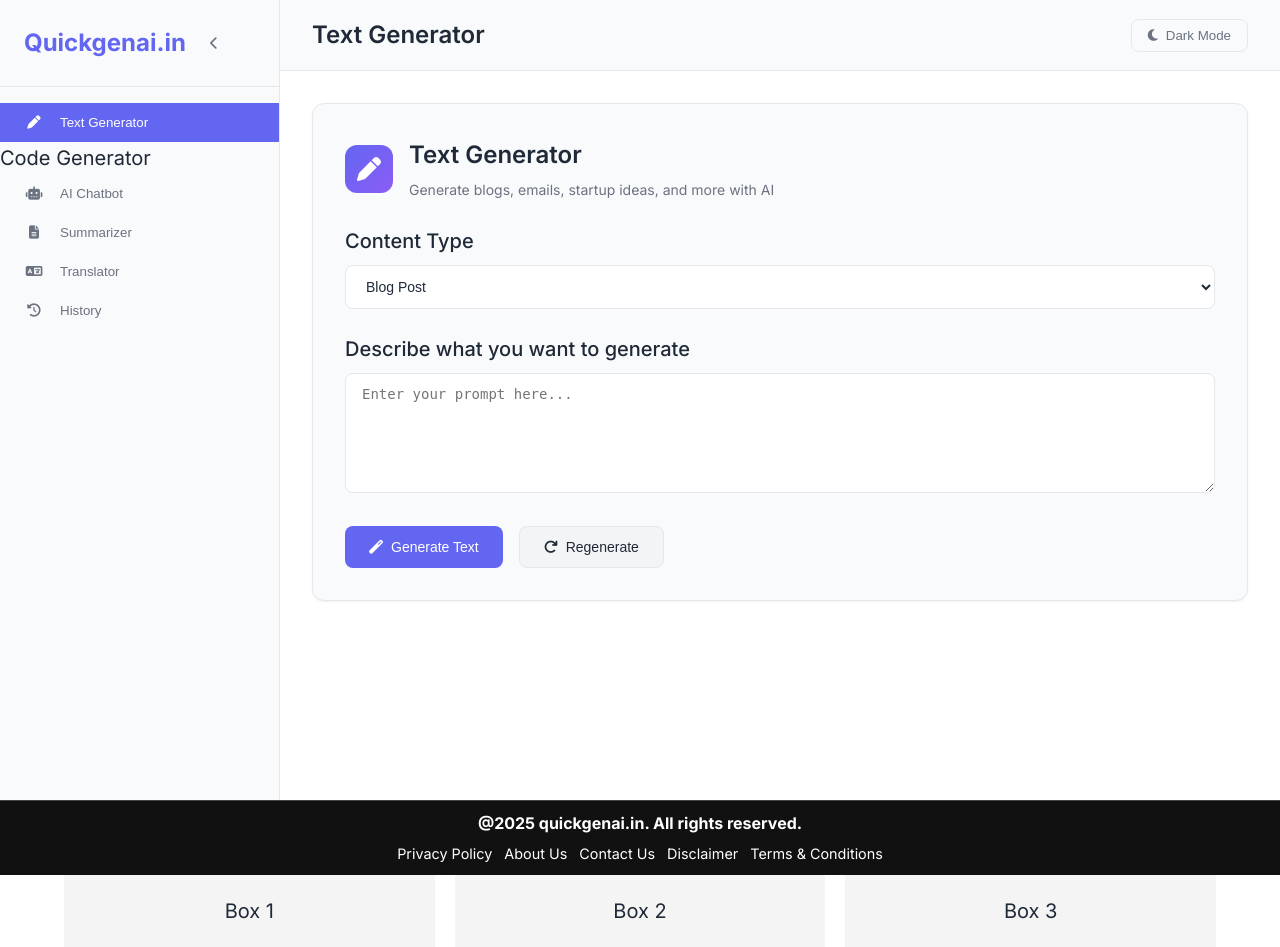
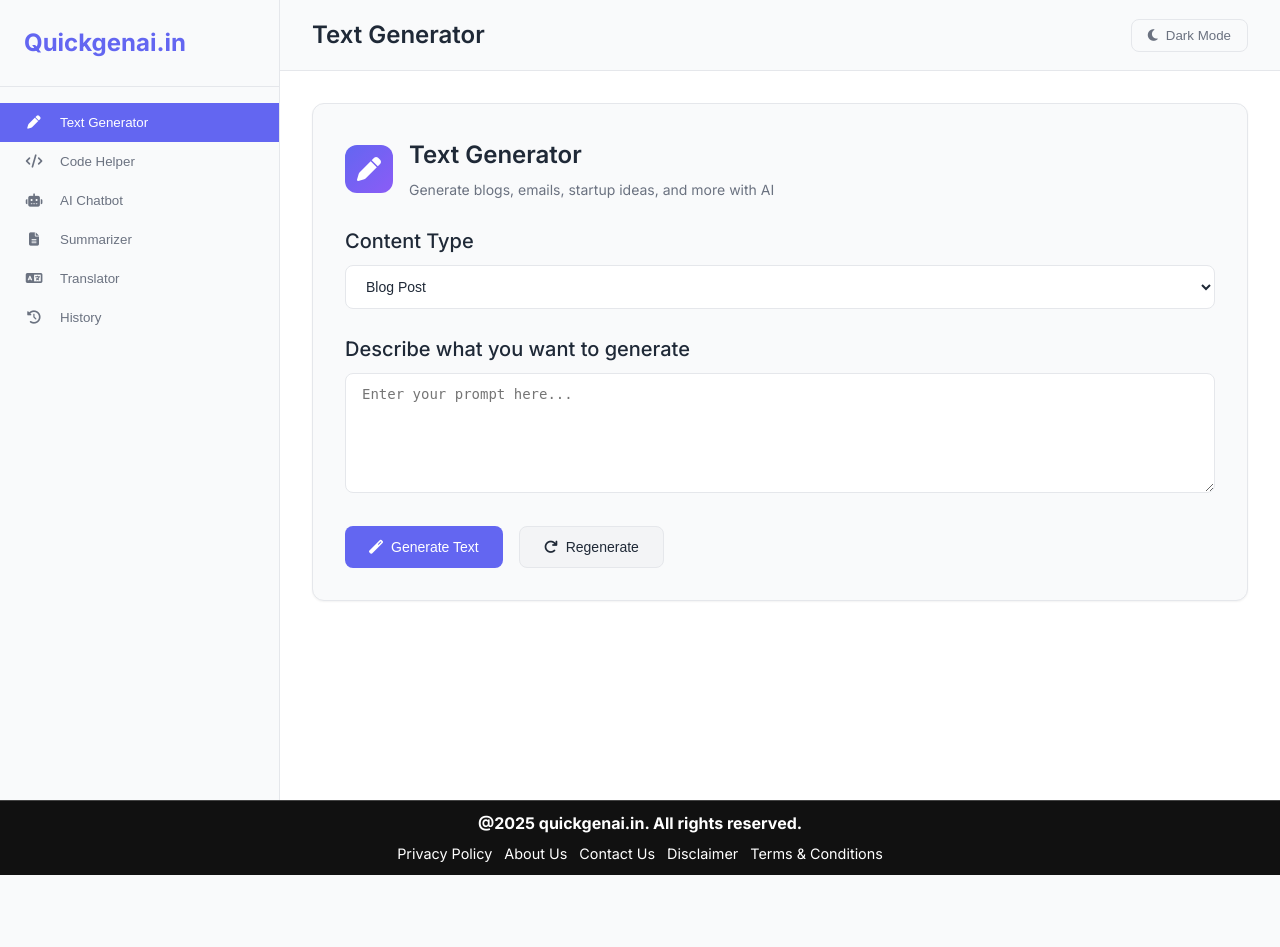
Before and after one commit to mayank-shekhar-dot/QwickGen, a Flask app: page / in a window 1280 px wide. After the commit the page ends 875 px from the top, so only its background shows below. Run offline with Flask 3, Linux system fonts and the light colour scheme.

Commit message:
Update index.html

```diff
--- a/templates/index.html
+++ b/templates/index.html
@@ -712,17 +712,15 @@
         <nav class="sidebar" id="sidebar">
             <div class="sidebar-header">
                 <div class="logo">Quickgenai.in</div>
-                <button class="sidebar-toggle" onclick="toggleSidebar()">
-                    <i class="fas fa-chevron-left"></i>
-                </button>
+
             </div>
             <div class="sidebar-nav">
                 <button class="nav-item active" onclick="showTool('text-generator')">
                     <i class="fas fa-pen"></i>
                     <span class="nav-text">Text Generator</span>
-                </button>
-
-                    <span class="nav-text">Code Generator</span>
+                <button class="nav-item" onclick="showTool('code-generator')">
+                    <i class="fas fa-code"></i>
+                    <span class="nav-text">Code Helper</span>
                 </button>
                 <button class="nav-item" onclick="showTool('chatbot')">
                     <i class="fas fa-robot"></i>
@@ -1688,15 +1686,7 @@
     }
   </style>
 </head>
-<body>
-  <div class="container">
-    <div class="flex-container">
-      <div class="flex-item">Box 1</div>
-      <div class="flex-item">Box 2</div>
-      <div class="flex-item">Box 3</div>
-    </div>
-  </div>
-</body>
+
 
 <!-- JavaScript for toggle -->
 <script>
```
